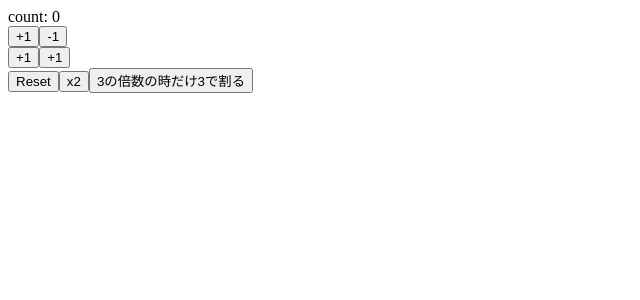
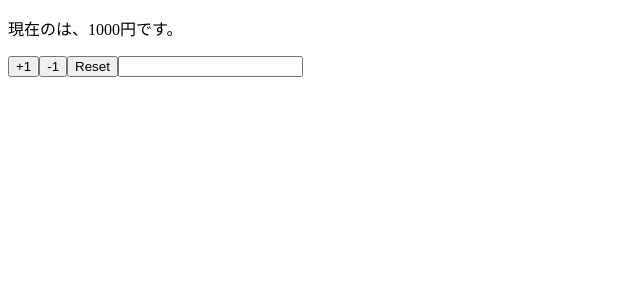
Before and after one commit to ShozaburoAbe/react-hooks-101, a React (Create React App) app: page / in a window 1280 px wide. Shown: the top 300 px of the page, without its empty margins (0-640 px from the left). Built offline with nearby package versions, Linux system fonts and the light colour scheme.

Commit message:
implement component using multiple states

```diff
--- a/src/App.js
+++ b/src/App.js
@@ -1,49 +1,28 @@
-import React, {useState} from 'react';
+import React, {useState} from 'react'
 
-const App = () => {
-  const [count, setCount] = useState(0)
+const App = (props) => {
+  const [name, setName] = useState(props.name);
+  const [price, setPrice] = useState(props.price);
 
-  const increment = () => {
-    setCount(count + 1 )
+  const reset = () => {
+    setPrice(props.price)
+    setName(props.name)
   }
-
-  const decrement = () => {
-    setCount(count - 1 )
-  }
-
-  // 変更前の値に基づいて値を変更する。(変更前の値を引数にとる)
-  const increment2 = () => setCount(prevCount => prevCount + 1 )
-  const decrement2 = () => setCount(prevCount => prevCount - 1 )
-
-  const reset = () => setCount(0)
-  const double = () => setCount(count * 2 )
-  const divideBy3 = () => setCount(prevCount => {
-    return prevCount % 3 === 0 ? prevCount / 3 : prevCount
-    // if (prevCount % 3 === 0) {
-    //   return prevCount / 3
-    // } else {
-    //   return prevCount
-    // }
-  })
 
   return (
     <>
-      <div>count: {count}</div>
-      <div>
-        <button onClick={increment}>+1</button>
-        <button onClick={decrement}>-1</button>
-      </div>
-      <div>
-        <button onClick={increment2}>+1</button>
-        <button onClick={decrement2}>+1</button>
-      </div>
-      <div>
-        <button onClick={reset}>Reset</button>
-        <button onClick={double}>x2</button>
-        <button onClick={divideBy3}>3の倍数の時だけ3で割る</button>
-      </div>
+      <p>現在の{name}は、{price}円です。</p>
+      <button onClick={() => setPrice(price + 1 )}>+1</button>
+      <button onClick={() => setPrice(price - 1 )}>-1</button>
+      <button onClick={reset}>Reset</button>
+      <input type="text" value={name} onChange={event => setName(event.target.value)}/>
     </>
   )
 }
 
-export default App;
+App.defaultProps = {
+  name: '',
+  price: 1000
+}
+
+export default App
```
